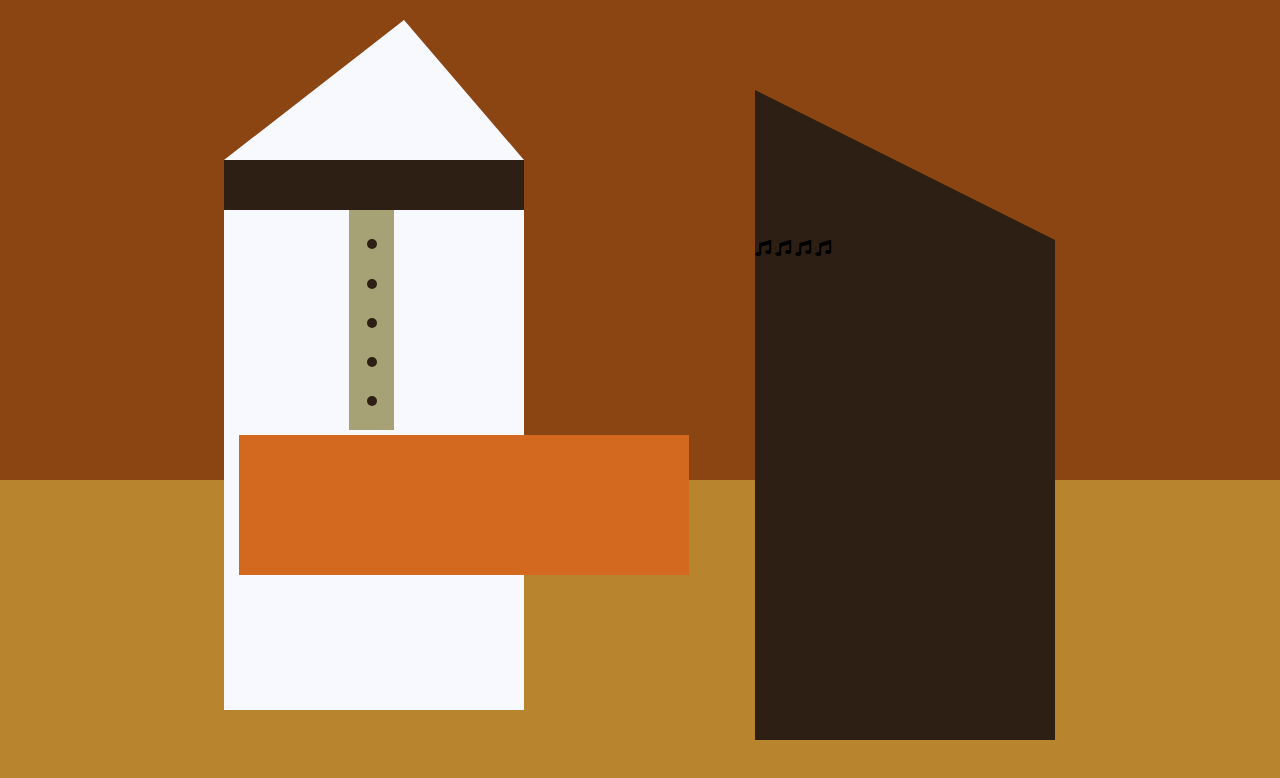
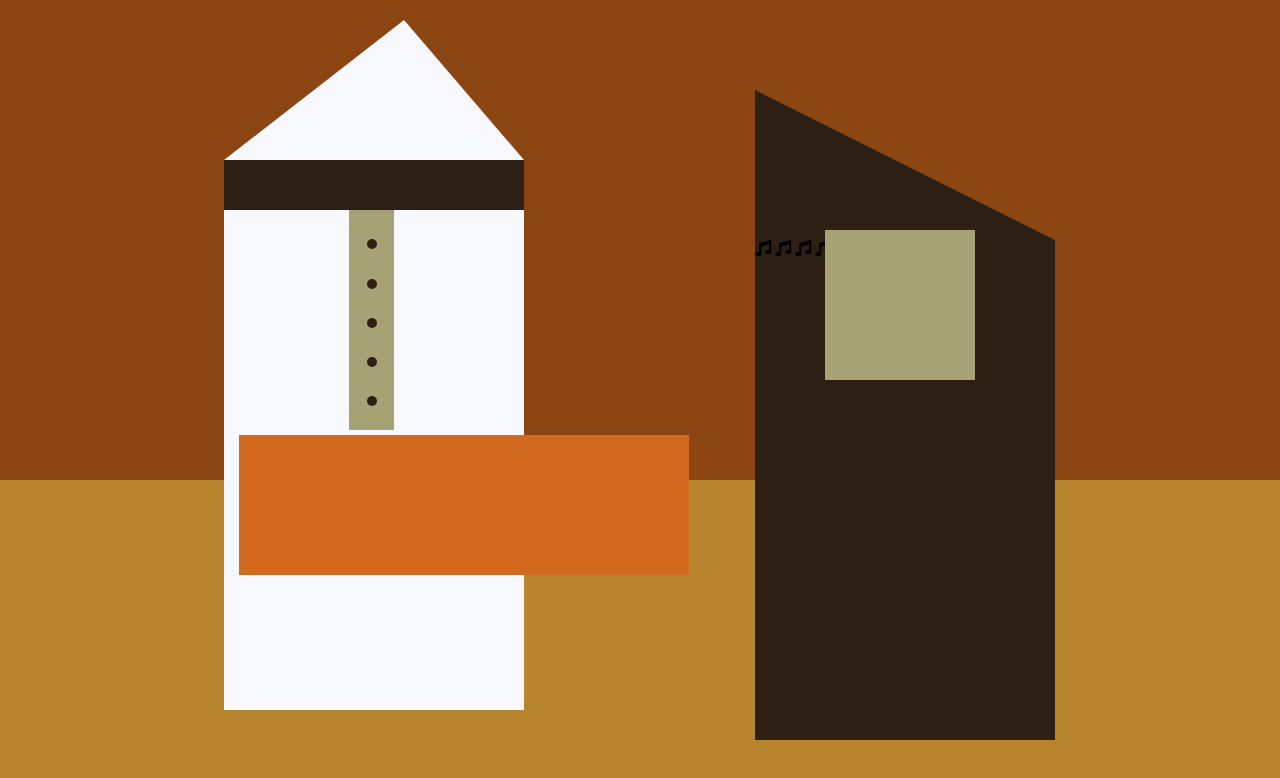
Before and after one commit to Geachie/FCC-Picasso, a plain HTML site: page index.html in a window 1280 px wide. Drawn offline with Linux system fonts and the light colour scheme.

Commit message:
Add #gray-mask styles

```diff
--- a/styles.css
+++ b/styles.css
@@ -94,3 +94,12 @@ body {
   top: -150px;
   left: 0;
 }
+
+#gray-mask {
+  width: 150px;
+  height: 150px;
+  background-color: rgb(167, 162, 117);
+  position: absolute;
+  top: -10px;
+  left: 70px;
+}
```
